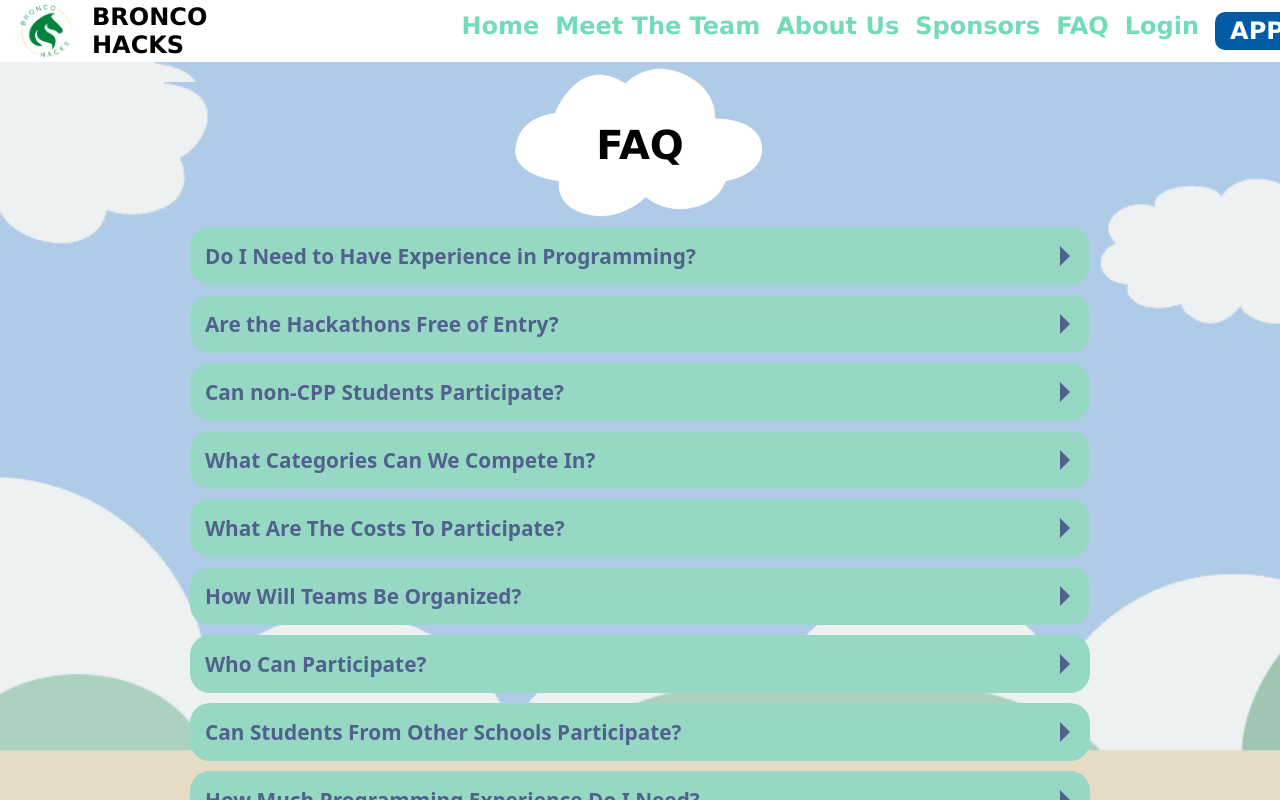
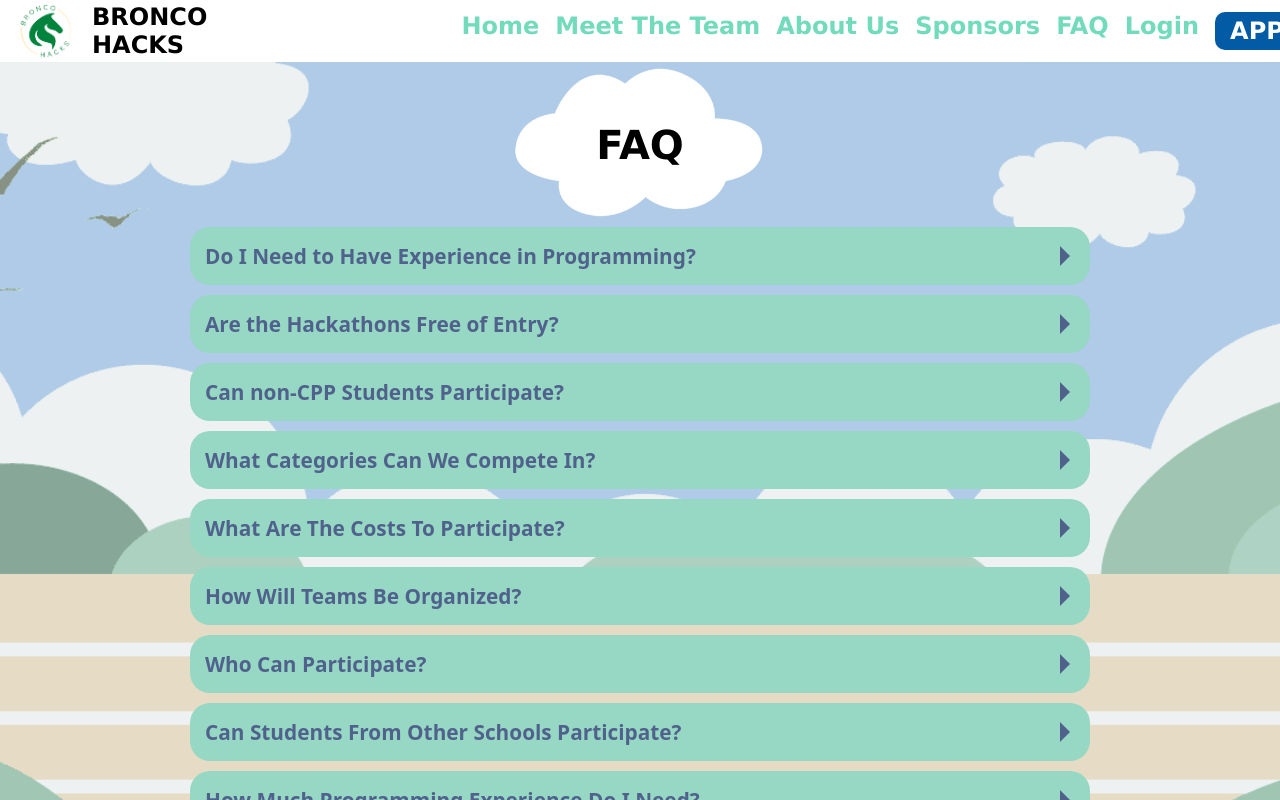
Before and after one commit to MichaelWuhu/BroncoHacks-Site-Forked, a React (Vite) app in the folder Static-Site/: page /FAQ in a window 1280 px wide. Shown: the top 800 px of the page. Built offline with nearby package versions, Linux system fonts and the light colour scheme.

Commit message:
fixed movement of background when opening FAQ dropdowns

```diff
--- a/Static-Site/src/styles/FAQ.css
+++ b/Static-Site/src/styles/FAQ.css
@@ -25,6 +25,7 @@
     background-image: url('/src/Assets/Design/racetrack-background.png');
     background-size: cover;
     background-position: center;
+    background-attachment: fixed;
     position: relative; /* Make position relative to maintain flow */
     overflow-x: hidden; /* Hide horizontal overflow */
     padding-top: 20px;
@@ -35,9 +36,9 @@
     display: flex;
     flex-direction: column;
     align-items: center; /* Center items horizontally */
-    background-image: url('/src/Assets/Design/racetrack-background.png');
+    /* background-image: url('/src/Assets/Design/racetrack-background.png');
     background-size: cover;
-    background-position: center;
+    background-position: center; */
     width: 100%;
     height: 100%;
 }
```
